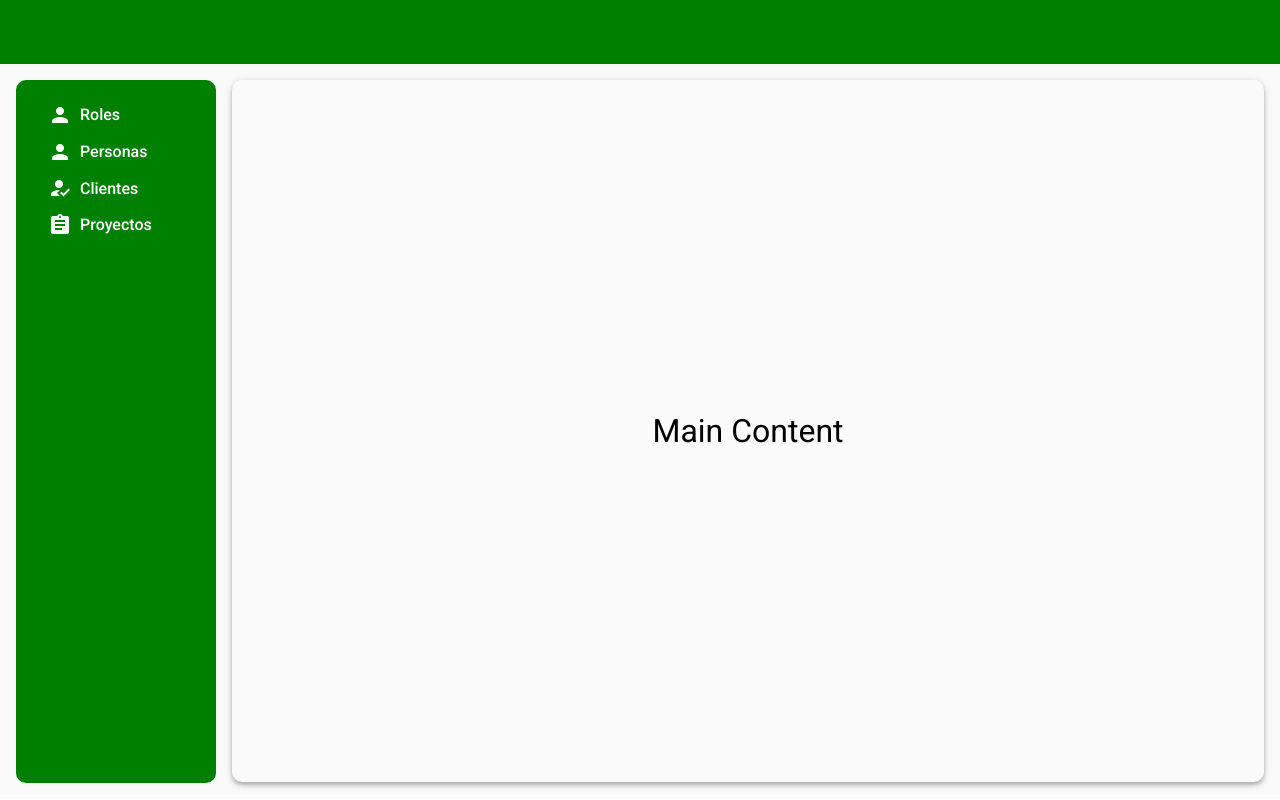
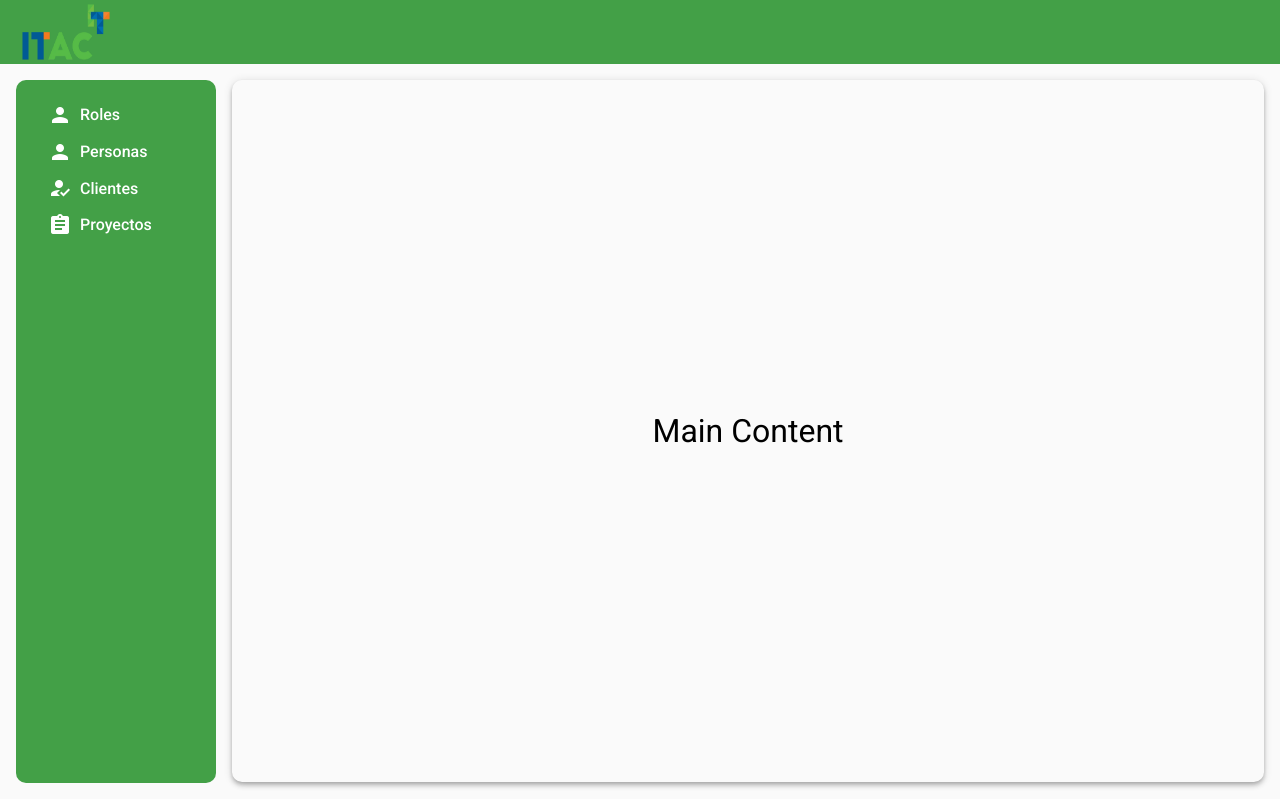
Before and after one commit to santiagoropero/frontend-sight, an Angular app: page / in a window 1280 px wide. Built offline with nearby package versions, Linux system fonts and the light colour scheme.

Commit message:
Termina diseño componente header

```diff
--- a/src/app/shared/components/header/header.component.html
+++ b/src/app/shared/components/header/header.component.html
@@ -1,7 +1,18 @@
-<mat-toolbar></mat-toolbar>
+<mat-toolbar>
+  <img src="assets/img/logo-itac.webp" class="logo" alt="logo-itac">
+  <button mat-icon-button *ngIf="sidenav.mode === 'over'" (click)="sidenav.toggle()">
+    <mat-icon *ngIf="!sidenav.opened">
+      menu
+    </mat-icon>
+    <mat-icon *ngIf="sidenav.opened">
+      close
+    </mat-icon>
+  </button>
+</mat-toolbar>
 
 <mat-sidenav-container>
-  <mat-sidenav mode="side" opened="">
+
+  <mat-sidenav #sidenav="matSidenav">
 
 
     <button mat-button class="menu-button">
--- a/src/app/shared/components/header/header.component.scss
+++ b/src/app/shared/components/header/header.component.scss
@@ -1,5 +1,5 @@
 mat-toolbar {
-  background: green;
+  background: #43a047;
   color: white;
 }
 
@@ -7,7 +7,7 @@ mat-sidenav {
   margin: 16px;
   width: 200px;
   border-right: none;
-  background: green;
+  background: #43a047;;
   color: white;
   border-radius: 10px;
   padding: 16px;
@@ -41,3 +41,8 @@ mat-sidenav-container {
     margin-right: 8px;
   }
 }
+
+.logo {
+  width: 100px;
+  height: 70px;
+}
--- a/src/app/shared/components/header/header.component.ts
+++ b/src/app/shared/components/header/header.component.ts
@@ -1,4 +1,4 @@
-import { AfterViewInit, Component, OnInit, ViewChild } from '@angular/core';
+import { AfterViewInit, ChangeDetectorRef, Component, OnInit, ViewChild } from '@angular/core';
 import { MatSidenav } from '@angular/material/sidenav';
 import { BreakpointObserver } from '@angular/cdk/layout'
 
@@ -11,19 +11,22 @@ export class HeaderComponent implements OnInit, AfterViewInit {
 
   @ViewChild(MatSidenav) sidenav!: MatSidenav;
 
-  constructor(private observer: BreakpointObserver) { }
+  constructor(private observer: BreakpointObserver,
+    private changeDetector: ChangeDetectorRef) { }
 
   ngAfterViewInit(): void {
-    // this.observer.observe(['(max-width: 800px)'])
-    // .subscribe(response => {
-    //   if(response.matches) {
-    //     this.sidenav.mode = 'over';
-    //     this.sidenav.close();
-    //   } else {
-    //     this.sidenav.mode = 'side';
-    //     this.sidenav.open();
-    //   }
-    // });
+    this.observer.observe(['(max-width: 800px)'])
+    .subscribe(response => {
+      if(response.matches) {
+        this.sidenav.mode = 'over';
+        this.sidenav.close();
+        this.changeDetector.detectChanges();
+      } else {
+        this.sidenav.mode = 'side';
+        this.sidenav.open();
+        this.changeDetector.detectChanges();
+      }
+    });
   }
 
   ngOnInit(): void {
```
Also changed, not shown: src/assets/img/logo-itac.webp (added).
